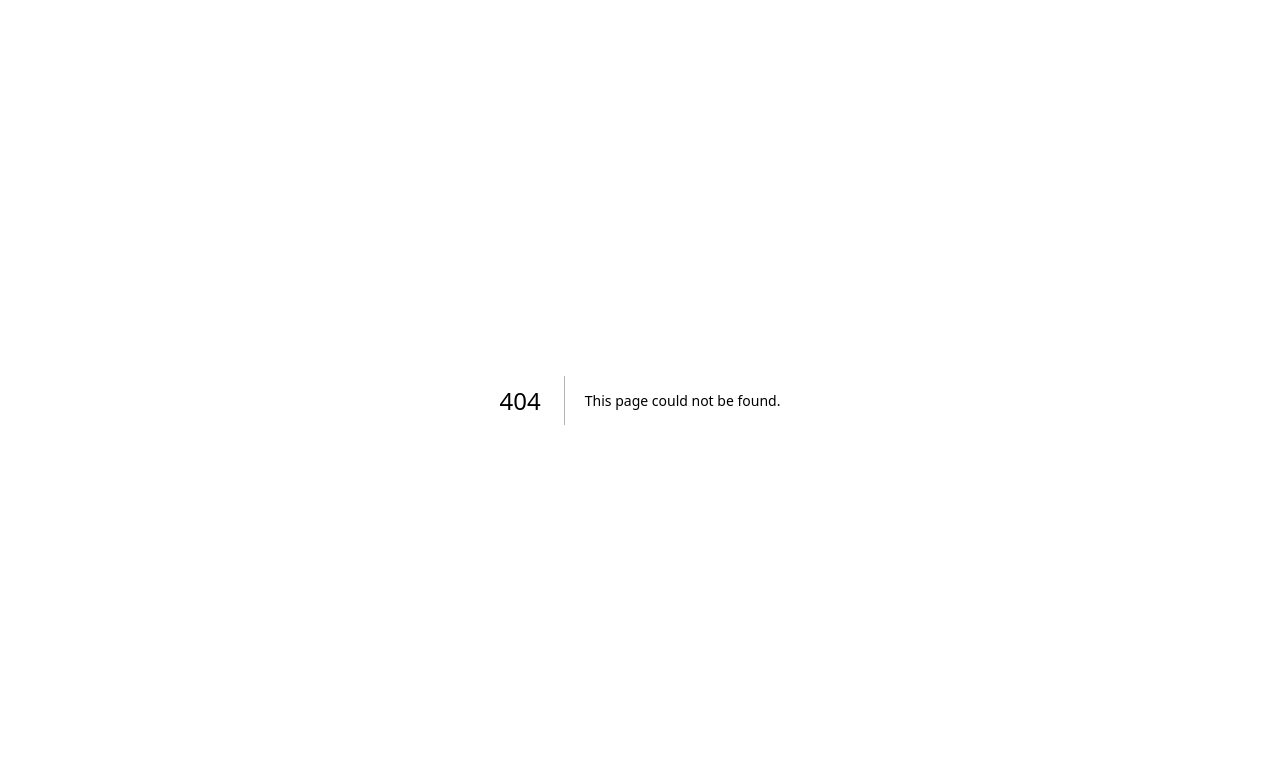
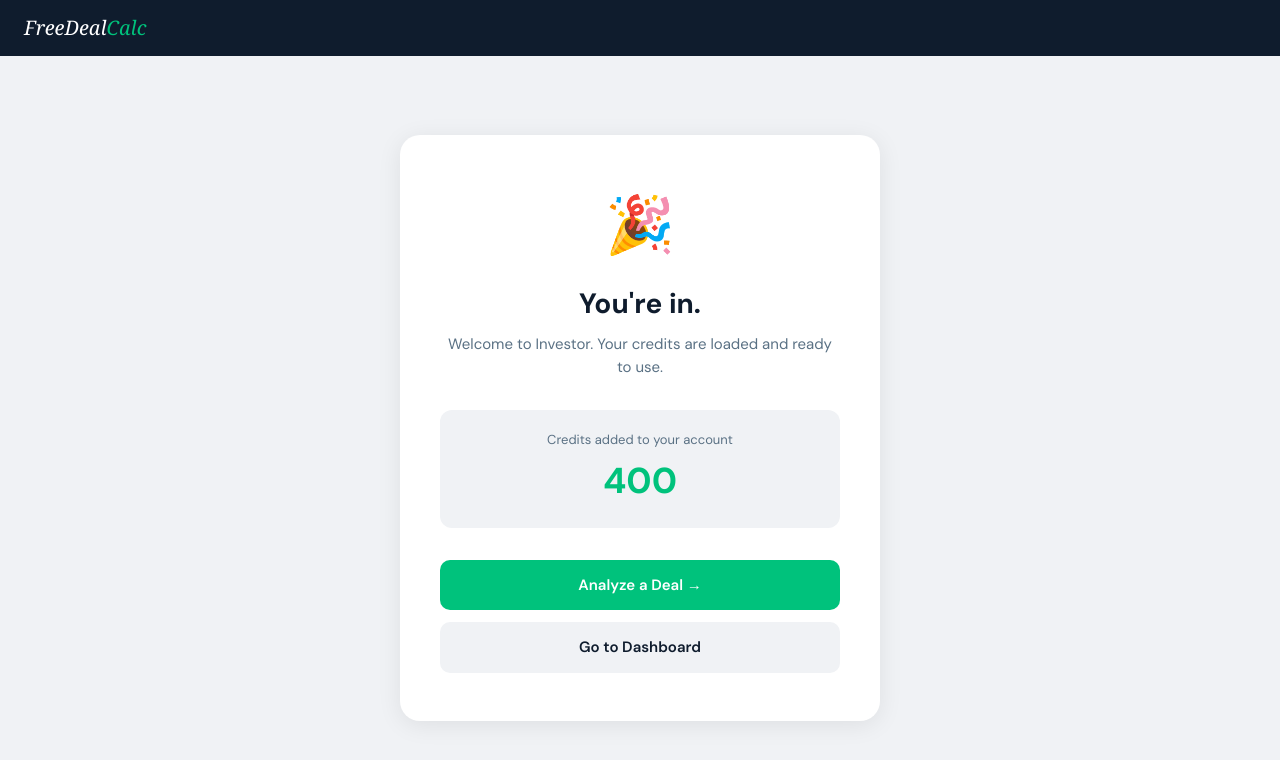
Before and after one commit to freedealcalc/freedealcalc, a Next.js app: page /payment-success in a window 1280 px wide. Before the commit this address had no page. Shown: the top 760 px of the page. Built offline with nearby package versions, Linux system fonts and the light colour scheme; no server answers.

Commit message:
Stripe checkout, webhook, payment success page

```diff
--- /dev/null
+++ b/app/api/stripe/checkout/route.js
@@ -0,0 +1,32 @@
+import Stripe from 'stripe';
+
+const stripe = new Stripe(process.env.STRIPE_SECRET_KEY);
+
+const PRICE_MAP = {
+  investor_monthly: 'price_1TLQMKC1Orhpa88ExzBVDTcs',
+  // add more price IDs here as you create them in Stripe
+};
+
+export async function POST(request) {
+  try {
+    const { priceKey, userId, email } = await request.json();
+
+    const priceId = PRICE_MAP[priceKey];
+    if (!priceId) return Response.json({ error: 'Invalid price' }, { status: 400 });
+
+    const session = await stripe.checkout.sessions.create({
+      mode: 'subscription',
+      payment_method_types: ['card'],
+      line_items: [{ price: priceId, quantity: 1 }],
+      success_url: `${process.env.NEXT_PUBLIC_BASE_URL}/payment-success?session_id={CHECKOUT_SESSION_ID}`,
+      cancel_url: `${process.env.NEXT_PUBLIC_BASE_URL}/pricing`,
+      customer_email: email,
+      metadata: { userId, priceKey },
+    });
+
+    return Response.json({ url: session.url });
+  } catch(e) {
+    console.error('Stripe checkout error:', e);
+    return Response.json({ error: 'Failed to create checkout session' }, { status: 500 });
+  }
+}
--- /dev/null
+++ b/app/api/stripe/webhook/route.js
@@ -0,0 +1,59 @@
+import Stripe from 'stripe';
+import { createClient } from '@supabase/supabase-js';
+
+const stripe = new Stripe(process.env.STRIPE_SECRET_KEY);
+
+const supabase = createClient(
+  process.env.NEXT_PUBLIC_SUPABASE_URL,
+  process.env.SUPABASE_SERVICE_ROLE_KEY
+);
+
+export async function POST(request) {
+  const body = await request.text();
+  const sig = request.headers.get('stripe-signature');
+
+  let event;
+  try {
+    event = stripe.webhooks.constructEvent(body, sig, process.env.STRIPE_WEBHOOK_SECRET);
+  } catch(e) {
+    console.error('Webhook signature error:', e);
+    return Response.json({ error: 'Invalid signature' }, { status: 400 });
+  }
+
+  if (event.type === 'checkout.session.completed') {
+    const session = event.data.object;
+    const userId = session.metadata?.userId;
+    const priceKey = session.metadata?.priceKey;
+
+    if (userId && priceKey) {
+      const tier = priceKey.startsWith('pro') ? 'pro' : 'investor';
+      await supabase.from('profiles').update({ tier }).eq('id', userId);
+
+      // Add monthly credits based on tier
+      const credits = tier === 'pro' ? 1100 : 400;
+      await supabase.from('credits').insert({
+        user_id: userId,
+        transaction_type: 'Purchase',
+        credits,
+        description: `${tier} subscription — monthly credits`,
+      });
+    }
+  }
+
+  if (event.type === 'customer.subscription.deleted') {
+    const subscription = event.data.object;
+    const customerId = subscription.customer;
+
+    // Find user by stripe customer ID and downgrade to free
+    const { data: profiles } = await supabase
+      .from('profiles')
+      .select('id')
+      .eq('stripe_customer_id', customerId);
+
+    if (profiles?.length) {
+      await supabase.from('profiles').update({ tier: 'free' }).eq('id', profiles[0].id);
+    }
+  }
+
+  return Response.json({ received: true });
+}
--- /dev/null
+++ b/app/payment-success/page.js
@@ -0,0 +1,53 @@
+'use client';
+import { useEffect, useState } from 'react';
+import { supabase } from '../../lib/supabase';
+
+export default function PaymentSuccessPage() {
+  const [profile, setProfile] = useState(null);
+
+  useEffect(() => {
+    supabase.auth.getUser().then(async ({ data }) => {
+      if (data?.user) {
+        const { data: profile } = await supabase.from('profiles').select('*').eq('id', data.user.id).single();
+        setProfile(profile);
+      }
+    });
+  }, []);
+
+  return (
+    <div style={{ minHeight: '100vh', background: '#f0f2f5', fontFamily: 'DM Sans, sans-serif', display: 'flex', flexDirection: 'column' }}>
+      <nav style={{ background: '#0f1c2d', height: '56px', display: 'flex', alignItems: 'center', padding: '0 24px' }}>
+        <a href="/" style={{ fontFamily: 'Georgia, serif', fontStyle: 'italic', fontSize: '20px', color: 'white', textDecoration: 'none' }}>
+          FreeDeal<span style={{ color: '#00C27C' }}>Calc</span>
+        </a>
+      </nav>
+
+      <div style={{ flex: 1, display: 'flex', alignItems: 'center', justifyContent: 'center', padding: '40px 24px' }}>
+        <div style={{ background: 'white', borderRadius: '20px', padding: '48px 40px', width: '100%', maxWidth: '480px', boxShadow: '0 4px 24px rgba(0,0,0,0.08)', textAlign: 'center' }}>
+          <div style={{ fontSize: '56px', marginBottom: '16px' }}>🎉</div>
+          <h1 style={{ fontSize: '28px', fontWeight: '700', color: '#0f1c2d', marginBottom: '8px' }}>You're in.</h1>
+          <p style={{ fontSize: '15px', color: '#5a7184', marginBottom: '32px' }}>
+            Welcome to {profile?.tier === 'pro' ? 'Pro' : 'Investor'}. Your credits are loaded and ready to use.
+          </p>
+
+          <div style={{ background: '#f0f2f5', borderRadius: '12px', padding: '20px', marginBottom: '32px' }}>
+            <div style={{ fontSize: '13px', color: '#5a7184', marginBottom: '4px' }}>Credits added to your account</div>
+            <div style={{ fontSize: '36px', fontWeight: '700', color: '#00C27C' }}>
+              {profile?.tier === 'pro' ? '1,100' : '400'}
+            </div>
+          </div>
+
+          <div style={{ display: 'flex', flexDirection: 'column', gap: '12px' }}>
+            <a href="/freddie" style={{ display: 'block', padding: '14px', background: '#00C27C', color: 'white', borderRadius: '10px', textDecoration: 'none', fontSize: '15px', fontWeight: '600' }}>
+              Analyze a Deal →
+            </a>
+            <a href="/dashboard" style={{ display: 'block', padding: '14px', background: '#f0f2f5', color: '#0f1c2d', borderRadius: '10px', textDecoration: 'none', fontSize: '15px', fontWeight: '600' }}>
+              Go to Dashboard
+            </a>
+          </div>
+        </div>
+      </div>
+      <style>{`@import url('https://fonts.googleapis.com/css2?family=DM+Sans:wght@400;500;600;700&display=swap');`}</style>
+    </div>
+  );
+}
--- a/app/pricing/page.js
+++ b/app/pricing/page.js
@@ -1,8 +1,41 @@
 'use client';
-import { useState } from 'react';
+import { useState, useEffect } from 'react';
+import { supabase } from '../../lib/supabase';
 
 export default function PricingPage() {
   const [annual, setAnnual] = useState(false);
+  const [user, setUser] = useState(null);
+  const [loading, setLoading] = useState(null);
+
+  useEffect(() => {
+    supabase.auth.getUser().then(({ data }) => {
+      setUser(data?.user || null);
+    });
+  }, []);
+
+  async function handleCheckout(priceKey) {
+    if (!user) {
+      window.location.href = '/signup?tier=' + priceKey;
+      return;
+    }
+    setLoading(priceKey);
+    try {
+      const res = await fetch('/api/stripe/checkout', {
+        method: 'POST',
+        headers: { 'Content-Type': 'application/json' },
+        body: JSON.stringify({
+          priceKey,
+          userId: user.id,
+          email: user.email,
+        }),
+      });
+      const data = await res.json();
+      if (data.url) window.location.href = data.url;
+    } catch(e) {
+      console.error('Checkout error:', e);
+    }
+    setLoading(null);
+  }
 
   const tiers = [
     {
@@ -13,6 +46,7 @@ export default function PricingPage() {
       description: 'Analyze deals and get your score. No credit card required.',
       color: '#5a7184',
       cta: 'Get Started Free',
+      priceKey: null,
       ctaHref: '/signup?tier=free',
       highlight: false,
       features: [
@@ -33,12 +67,12 @@ export default function PricingPage() {
     {
       name: 'Investor',
       monthly: 49,
-      annual: Math.round(49 * 12 * 0.8 / 12),
+      annual: 39,
       credits: 400,
       description: 'For active investors who want professional AI outputs.',
       color: '#3badff',
       cta: 'Start Investing',
-      ctaHref: '/signup?tier=investor',
+      priceKey: 'investor_monthly',
       highlight: false,
       features: [
         '400 AI credits / month',
@@ -61,12 +95,12 @@ export default function PricingPage() {
     {
       name: 'Pro',
       monthly: 99,
-      annual: Math.round(99 * 12 * 0.8 / 12),
+      annual: 79,
       credits: 1100,
       description: 'For power users who want their brand on everything.',
       color: '#00C27C',
       cta: 'Go Pro',
-      ctaHref: '/signup?tier=pro',
+      priceKey: 'pro_monthly',
       highlight: true,
       features: [
         '1,100 AI credits / month',
@@ -94,6 +128,7 @@ export default function PricingPage() {
       description: 'For teams and high-volume operations. Custom everything.',
       color: '#0f1c2d',
       cta: 'Contact Us',
+      priceKey: null,
       ctaHref: 'mailto:dan@hssvirginia.com',
       highlight: false,
       features: [
@@ -127,22 +162,14 @@ export default function PricingPage() {
 
       <div style={{ maxWidth: '1100px', margin: '0 auto', padding: '60px 24px' }}>
 
-        {/* Header */}
         <div style={{ textAlign: 'center', marginBottom: '48px' }}>
-          <h1 style={{ fontSize: '40px', fontWeight: '700', color: '#0f1c2d', marginBottom: '12px' }}>
-            Simple, honest pricing
-          </h1>
-          <p style={{ fontSize: '16px', color: '#5a7184', marginBottom: '32px' }}>
-            The deal analyzer is always free. Pay only for AI-powered outputs.
-          </p>
+          <h1 style={{ fontSize: '40px', fontWeight: '700', color: '#0f1c2d', marginBottom: '12px' }}>Simple, honest pricing</h1>
+          <p style={{ fontSize: '16px', color: '#5a7184', marginBottom: '32px' }}>The deal analyzer is always free. Pay only for AI-powered outputs.</p>
 
-          {/* Toggle */}
           <div style={{ display: 'inline-flex', alignItems: 'center', gap: '12px', background: 'white', borderRadius: '40px', padding: '6px 16px', boxShadow: '0 1px 4px rgba(0,0,0,0.08)' }}>
             <span style={{ fontSize: '14px', color: annual ? '#94a8b8' : '#0f1c2d', fontWeight: annual ? '400' : '600' }}>Monthly</span>
-            <div
-              onClick={() => setAnnual(!annual)}
-              style={{ width: '44px', height: '24px', borderRadius: '12px', background: annual ? '#00C27C' : '#e4e8ed', cursor: 'pointer', position: 'relative', transition: 'background 0.2s' }}
-            >
+            <div onClick={() => setAnnual(!annual)}
+              style={{ width: '44px', height: '24px', borderRadius: '12px', background: annual ? '#00C27C' : '#e4e8ed', cursor: 'pointer', position: 'relative', transition: 'background 0.2s' }}>
               <div style={{ position: 'absolute', top: '3px', left: annual ? '23px' : '3px', width: '18px', height: '18px', borderRadius: '50%', background: 'white', transition: 'left 0.2s', boxShadow: '0 1px 3px rgba(0,0,0,0.2)' }} />
             </div>
             <span style={{ fontSize: '14px', color: annual ? '#0f1c2d' : '#94a8b8', fontWeight: annual ? '600' : '400' }}>
@@ -151,12 +178,12 @@ export default function PricingPage() {
           </div>
         </div>
 
-        {/* Pricing Cards */}
         <div style={{ display: 'grid', gridTemplateColumns: 'repeat(auto-fit, minmax(240px, 1fr))', gap: '20px', alignItems: 'start' }}>
           {tiers.map((tier, i) => {
             const price = getPrice(tier);
+            const isLoading = loading === tier.priceKey;
             return (
-              <div key={i} style={{ background: 'white', borderRadius: '20px', padding: '28px', boxShadow: tier.highlight ? `0 8px 40px rgba(0,194,124,0.15)` : '0 1px 4px rgba(0,0,0,0.06)', border: tier.highlight ? '2px solid #00C27C' : '2px solid transparent', position: 'relative' }}>
+              <div key={i} style={{ background: 'white', borderRadius: '20px', padding: '28px', boxShadow: tier.highlight ? '0 8px 40px rgba(0,194,124,0.15)' : '0 1px 4px rgba(0,0,0,0.06)', border: tier.highlight ? '2px solid #00C27C' : '2px solid transparent', position: 'relative' }}>
 
                 {tier.highlight && (
                   <div style={{ position: 'absolute', top: '-12px', left: '50%', transform: 'translateX(-50%)', background: '#00C27C', color: 'white', fontSize: '11px', fontWeight: '700', padding: '4px 14px', borderRadius: '20px', letterSpacing: '1px', textTransform: 'uppercase', whiteSpace: 'nowrap' }}>
@@ -183,16 +210,24 @@ export default function PricingPage() {
                 </div>
 
                 {tier.credits && (
-                  <div style={{ fontSize: '12px', color: '#5a7184', marginBottom: '12px' }}>
-                    {tier.credits.toLocaleString()} credits / month
-                  </div>
+                  <div style={{ fontSize: '12px', color: '#5a7184', marginBottom: '12px' }}>{tier.credits.toLocaleString()} credits / month</div>
                 )}
 
                 <div style={{ fontSize: '13px', color: '#5a7184', marginBottom: '20px', lineHeight: '1.5' }}>{tier.description}</div>
 
-                <a href={tier.ctaHref} style={{ display: 'block', width: '100%', padding: '13px', background: tier.highlight ? '#00C27C' : tier.monthly === 0 ? '#f0f2f5' : '#0f1c2d', color: tier.highlight ? 'white' : tier.monthly === 0 ? '#0f1c2d' : 'white', borderRadius: '10px', textDecoration: 'none', fontSize: '14px', fontWeight: '600', textAlign: 'center', marginBottom: '24px', boxSizing: 'border-box' }}>
-                  {tier.cta}
-                </a>
+                {tier.priceKey ? (
+                  <button
+                    onClick={() => handleCheckout(tier.priceKey)}
+                    disabled={isLoading}
+                    style={{ display: 'block', width: '100%', padding: '13px', background: tier.highlight ? '#00C27C' : '#0f1c2d', color: 'white', borderRadius: '10px', border: 'none', fontSize: '14px', fontWeight: '600', cursor: isLoading ? 'not-allowed' : 'pointer', opacity: isLoading ? 0.7 : 1, marginBottom: '24px', boxSizing: 'border-box' }}>
+                    {isLoading ? 'Loading...' : tier.cta}
+                  </button>
+                ) : (
+                  <a href={tier.ctaHref}
+                    style={{ display: 'block', width: '100%', padding: '13px', background: tier.highlight ? '#00C27C' : tier.monthly === 0 ? '#f0f2f5' : '#0f1c2d', color: tier.monthly === 0 ? '#0f1c2d' : 'white', borderRadius: '10px', textDecoration: 'none', fontSize: '14px', fontWeight: '600', textAlign: 'center', marginBottom: '24px', boxSizing: 'border-box' }}>
+                    {tier.cta}
+                  </a>
+                )}
 
                 <div style={{ borderTop: '1px solid #f0f2f5', paddingTop: '20px' }}>
                   {tier.features.map((f, j) => (
@@ -233,7 +268,6 @@ export default function PricingPage() {
           </div>
         </div>
 
-        {/* FAQ */}
         <div style={{ marginTop: '60px', textAlign: 'center' }}>
           <h2 style={{ fontSize: '24px', fontWeight: '700', color: '#0f1c2d', marginBottom: '8px' }}>Questions?</h2>
           <p style={{ fontSize: '14px', color: '#5a7184' }}>Email us at <a href="mailto:info@freedealcalc.com" style={{ color: '#00C27C', textDecoration: 'none' }}>info@freedealcalc.com</a></p>
--- a/package.json
+++ b/package.json
@@ -13,7 +13,8 @@
     "@supabase/supabase-js": "^2.103.0",
     "next": "16.2.3",
     "react": "19.2.4",
-    "react-dom": "19.2.4"
+    "react-dom": "19.2.4",
+    "stripe": "^22.0.1"
   },
   "devDependencies": {
     "@tailwindcss/postcss": "^4",
```
Also changed, not shown: 1 other file (tests, documents, lock files or other folders).
